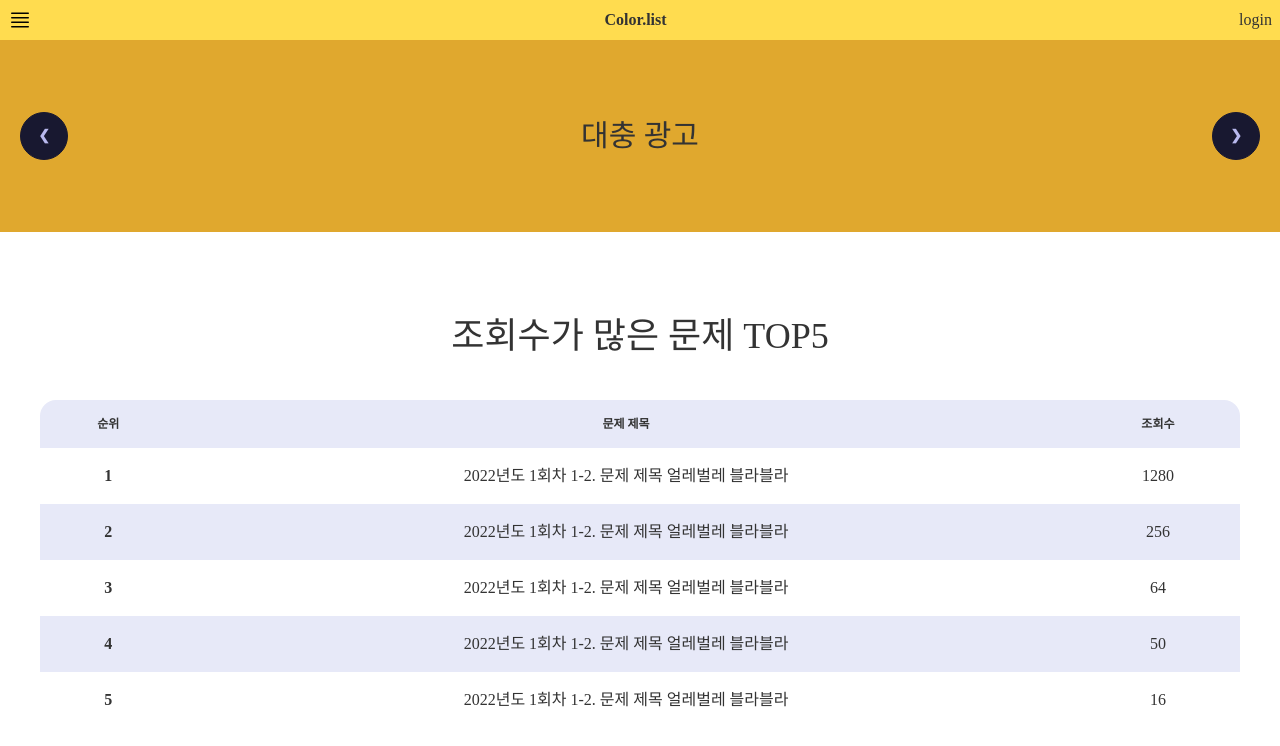
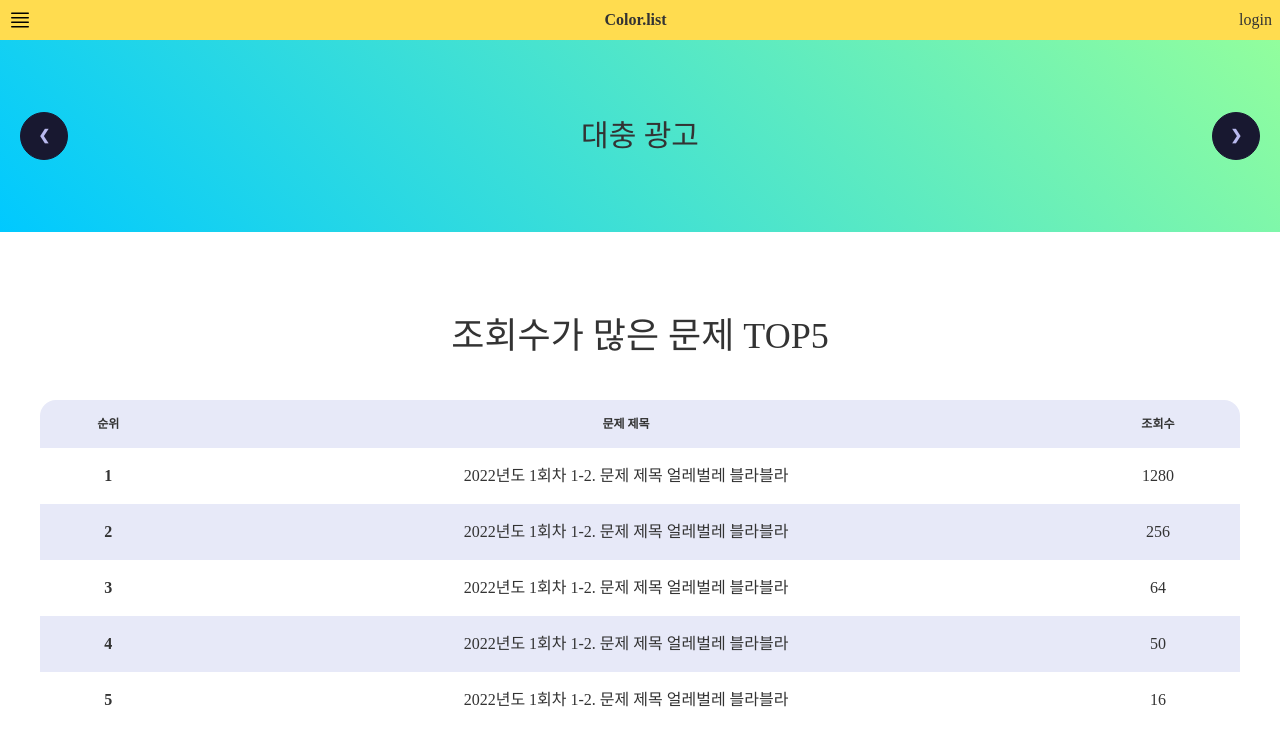
Before and after one commit to lisohh/Colorist-frontend, a React (Vite) app: page / in a window 1280 px wide. Shown: the top 746 px of the page. Built offline with nearby package versions, Linux system fonts and the light colour scheme; a web font is replaced by a local one.

Commit message:
Feat:colorGradation to carousel

```diff
--- a/src/components/Carousel.tsx
+++ b/src/components/Carousel.tsx
@@ -1,31 +1,56 @@
 import * as React from "react";
+import { useEffect, useState } from "react";
+
+const colorGradation: string[] = [
+  "linear-gradient(45deg, #00C9FF 0%, #92FE9D 100%)",
+  "linear-gradient(45deg, #FC466B 0%, #3F5EFB 100%)",
+  "linear-gradient(45deg, #f8ff00 0%, #3ad59f 100%)",
+  "linear-gradient(45deg, #efd5ff 0%, #515ada 100%)",
+  "linear-gradient(45deg, #d53369 0%, #daae51 100%)",
+  "linear-gradient(45deg, #e3ffe7 0%, #d9e7ff 100%)",
+  "linear-gradient(45deg, #fcff9e 0%, #c67700 100%)",
+  "linear-gradient(45deg, #74EBD5 0%, #9FACE6 100%)",
+  "linear-gradient(45deg, #FEE140 0%, #FA709A 100%)",
+  "linear-gradient(45deg, #3EECAC 0%, #EE74E1 100%)",
+];
+
+function shuffle<T>(array: T[]) {
+  const copied = [...array];
+  copied.sort(() => Math.random() - 0.5); //부수 효과
+  return copied;
+}
 
 function Carousel({ children }: { children: React.ReactElement[] }) {
   const start = 0;
   const end = children.length - 1;
 
+  const [colorShuffled, setColorShuffled] = useState(
+    [] as typeof colorGradation
+  );
+  useEffect(() => {
+    setColorShuffled(shuffle(colorGradation));
+  }, []);
   return (
     <header className="carousel w-full h-48">
       {children.map((child, i) => (
         <div
           id={"slide" + i}
+          style={{ background: `${colorGradation[i]}` }}
           className="carousel-item relative w-full bg-primary flex flex-col justify-center align-middle text-center"
         >
-          {child}
-          <div className="absolute flex justify-between transform -translate-y-1/2 left-5 right-5 top-1/2">
           <a
             href={"#slide" + (i === start ? end : i - 1)}
-              className="btn btn-circle"
+            className="btn btn-circle absolute top-1/2 transform -translate-y-1/2 left-5"
           >
             ❮
           </a>
+          {child}
           <a
             href={"#slide" + (i === end ? 0 : i + 1)}
-              className="btn btn-circle"
+            className="btn btn-circle absolute top-1/2 transform -translate-y-1/2 right-5"
           >
             ❯
           </a>
-          </div>
         </div>
       ))}
     </header>
```
Lines whose indentation alone changed are shown as unchanged.
